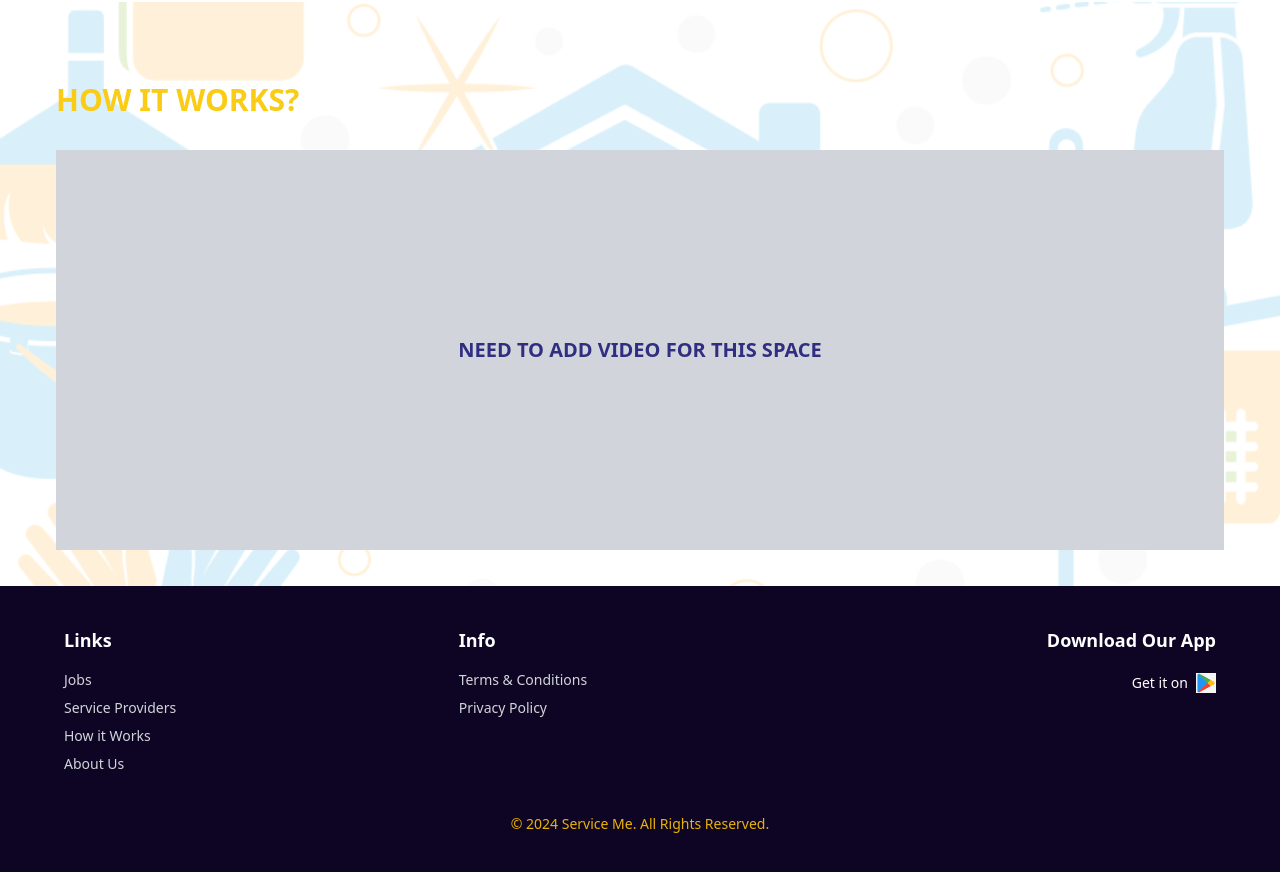
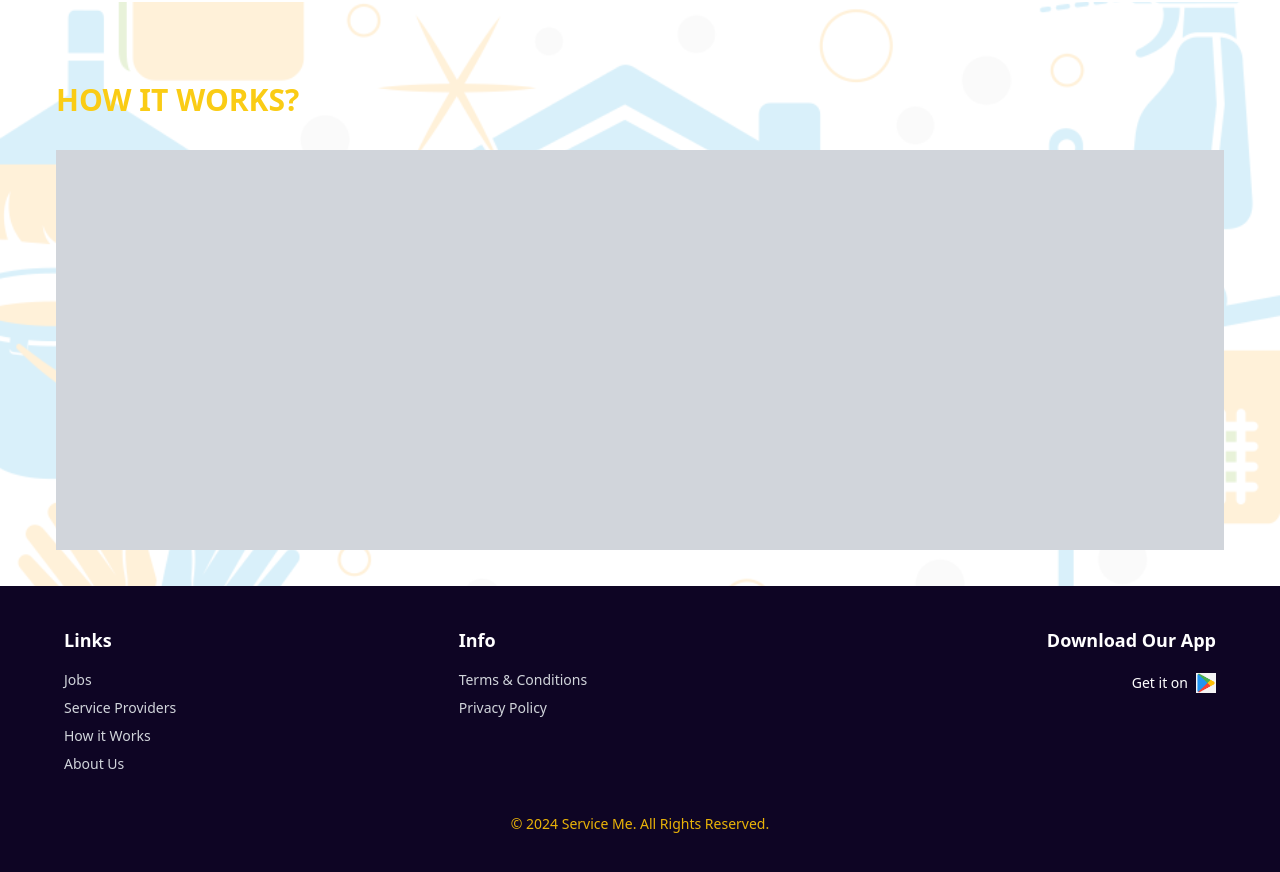
Before and after one commit to VirtusaMax/service-me-front-end, a React (Vite) app: page / in a window 1280 px wide. Shown: the part 1696-2568 px from the top of the page. Built offline with nearby package versions, Linux system fonts and the light colour scheme.

Commit message:
update howitworks

```diff
--- a/package.json
+++ b/package.json
@@ -20,6 +20,7 @@
     "react": "^18.3.1",
     "react-dom": "^18.3.1",
     "react-icons": "^5.3.0",
+    "react-player": "^2.16.0",
     "react-router-dom": "^6.28.0",
     "react-slick": "^0.30.2",
     "service-me-front-end": "file:",
--- a/src/components/custom-components/HowItWorks.jsx
+++ b/src/components/custom-components/HowItWorks.jsx
@@ -1,5 +1,6 @@
 import React from "react";
 import backgroundImage from "../../assets/work_section/worksbg.png";
+import ReactPlayer from "react-player";
 
 const HowItWorks = () => {
   return (
@@ -12,14 +13,19 @@ const HowItWorks = () => {
       <div className="absolute inset-0 bg-white bg-opacity-85"></div>
 
       <div className="relative z-10 w-full">
-
         <h2 className="text-yellow-400 text-3xl font-extrabold mb-8 text-left">
           HOW IT WORKS?
         </h2>
-        <div className="bg-gray-300 flex justify-center items-center py-20 px-6 md:py-32 md:h-[400px] w-full">
-          <p className="text-xl font-bold text-indigo-900">
-            NEED TO ADD VIDEO FOR THIS SPACE
-          </p>
+        <div className="bg-gray-300 flex justify-center items-center py-15 px-6 md:py-32 md:h-[400px] w-full">
+
+          <div className="w-[640px] h-[360px] md:w-full md:h-full">
+          <ReactPlayer
+            url="https://youtu.be/RGOj5yH7evk?si=bav0TqQwvDvzzgrE"
+            width="100%"
+            height="100%"
+            controls
+          />
+        </div>
         </div>
       </div>
     </div>
```
Also changed, not shown: 1 other file (tests, documents, lock files or other folders).
